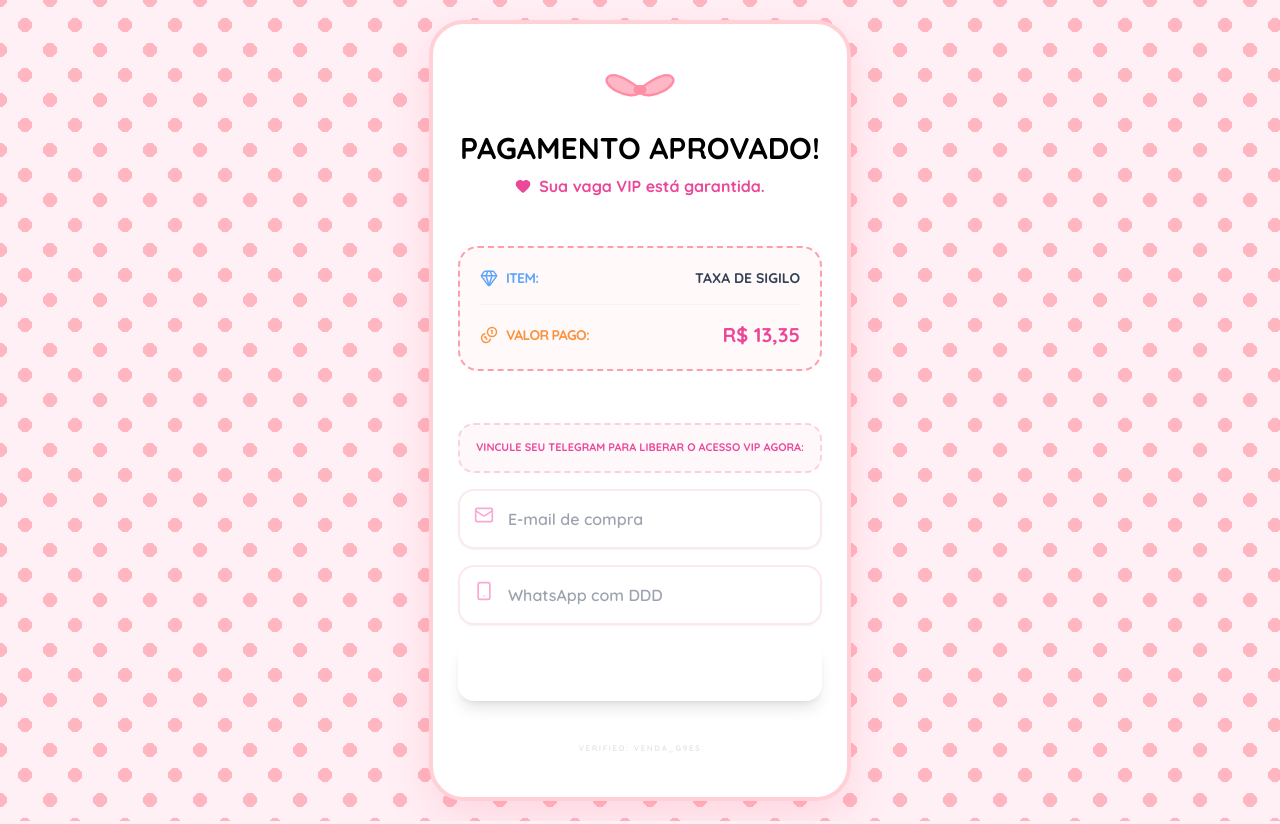
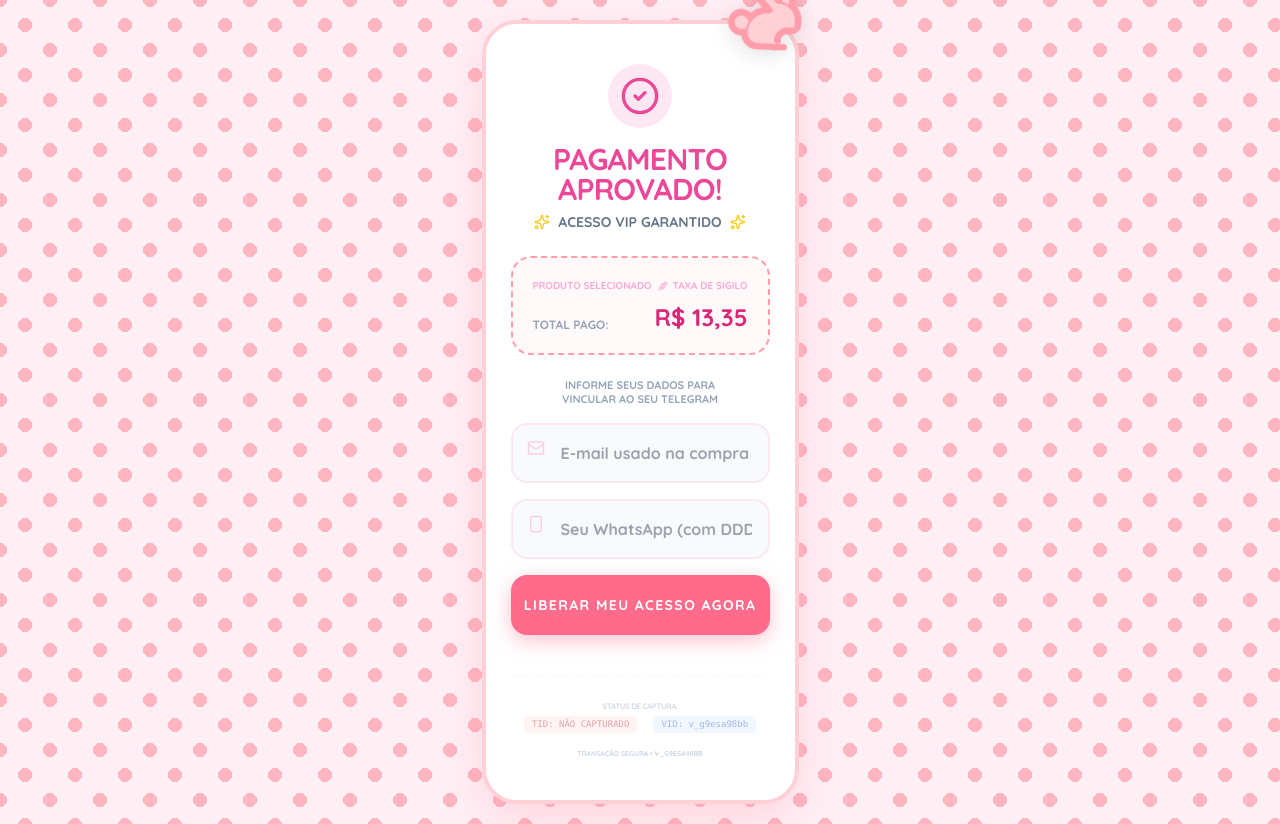
Before and after one commit to comtahot0002-ux/dudinhaacesso, a React (Vite) app: page / in a window 1280 px wide. Built offline with nearby package versions, Linux system fonts and the light colour scheme.

Commit message:
Update App.tsx

```diff
--- a/App.tsx
+++ b/App.tsx
@@ -1,19 +1,19 @@
 
 import React, { useState, useEffect } from 'react';
 import {
-  Gem,
-  Coins,
+  Rabbit,
+  Candy,
+  Heart,
   Mail,
   Smartphone,
-  ChevronRight,
-  Heart,
-  Sparkles
+  CheckCircle2,
+  Sparkles,
+  ShieldCheck
 } from 'lucide-react';
 
-// --- CONFIGURAÇÕES CRÍTICAS ---
+// --- CONFIGURAÇÕES DO PROJETO ---
 const PIXEL_ID = "893688729778022";
 const UPSELL_VALUE = 13.35;
-const CURRENCY = "BRL";
 const BOT_LINK = "https://t.me/desbloqueio_dudabot";
 const PLAN_NAME = "TAXA DE SIGILO";
 
@@ -28,177 +28,187 @@ const App: React.FC = () => {
   const [email, setEmail] = useState('');
   const [phone, setPhone] = useState('');
   const [isSubmitted, setIsSubmitted] = useState(false);
-  const [telegramId, setTelegramId] = useState<string | null>(null);
-  const [eventId, setEventId] = useState<string>('');
+  const [loading, setLoading] = useState(false);
+  const [capturedTid, setCapturedTid] = useState('');
+  const [capturedVid, setCapturedVid] = useState('');
 
   useEffect(() => {
-    // 1. Capturar Parâmetros de URL com fallback robusto
-    const params = new URLSearchParams(window.location.search);
+    // 1. CAPTURA AGRESSIVA DE PARÂMETROS
+    const search = window.location.search;
+    const params = new URLSearchParams(search);
 
-    // Captura o ID do Telegram
-    const tid = params.get('telegram_id') || params.get('id_telegram') || "sem_id";
-    setTelegramId(tid !== "sem_id" ? tid : null);
+    // Lista de aliases comuns que as plataformas usam
+    const tid = params.get('telegram_id') ||
+                params.get('id_telegram') ||
+                params.get('tid') ||
+                params.get('payload_id') ||
+                params.get('user_id') ||
+                "NÃO CAPTURADO";
 
-    // 2. Capturar ID de Evento (Deduplicação)
-    // Agora prioriza pegar de ?id_venda=... para evitar erro de página não encontrada (404)
-    const extractedEventId = params.get('id_venda') ||
+    const vid = params.get('id_venda') ||
                 params.get('event_id') ||
-                             params.get('token') ||
-                             `venda_${Math.random().toString(36).substr(2, 9)}`;
+                params.get('reference') ||
+                params.get('transaction_id') ||
+                params.get('checkout_id') ||
+                `v_${Math.random().toString(36).substr(2, 9)}`;
 
-    setEventId(extractedEventId);
+    setCapturedTid(tid);
+    setCapturedVid(vid);
 
-    // 3. Inserir Script do Facebook Pixel (se não existir)
+    // Injetar script do Pixel mas NÃO inicializar ainda
     if (!window.fbq) {
-      (function(f: any, b: any, e: any, v: any, n?: any, t?: any, s?: any) {
-        if (f.fbq) return; n = f.fbq = function() {
-          n.callMethod ? n.callMethod.apply(n, arguments) : n.queue.push(arguments);
-        };
-        if (!f._fbq) f._fbq = n; n.push = n; n.loaded = !0; n.version = '2.0';
-        n.queue = []; t = b.createElement(e); t.async = !0;
-        t.src = v; s = b.getElementsByTagName(e)[0];
-        s.parentNode.insertBefore(t, s);
-      })(window, document, 'script', 'https://connect.facebook.net/en_US/fbevents.js');
+      (function(f:any,b:any,e:any,v:any,n?:any,t?:any,s?:any){if(f.fbq)return;n=f.fbq=function(){n.callMethod?n.callMethod.apply(n,arguments):n.queue.push(arguments)};if(!f._fbq)f._fbq=n;n.push=n;n.loaded=!0;n.version='2.0';n.queue=[];t=b.createElement(e);t.async=!0;t.src=v;s=b.getElementsByTagName(e)[0];s.parentNode.insertBefore(t,s)})(window,document,'script','https://connect.facebook.net/en_US/fbevents.js');
     }
 
-    // 4. Inicializar e Disparar Compra Imediata
-    const initData: any = {};
-    if (tid !== "sem_id") initData.external_id = tid;
+    console.log("[DEBUG] Parâmetros capturados:", { tid, vid });
+  }, []);
 
-    window.fbq('init', PIXEL_ID, initData);
-    window.fbq('track', 'PageView', {}, { eventID: `pv_${extractedEventId}` });
+  const handleSubmit = (e: React.FormEvent) => {
+    e.preventDefault();
+    setLoading(true);
 
-    // PURCHASE COM DEDUPLICAÇÃO
+    // Normalizar dados
+    const cleanEmail = email.trim().toLowerCase();
+    const cleanPhone = phone.replace(/\D/g, '');
+
+    // 2. INICIALIZAÇÃO E DISPARO (Delayed Strategy)
+    // Inicializamos o Pixel APENAS agora, já com os dados do lead
+    window.fbq('init', PIXEL_ID, {
+      em: cleanEmail,
+      ph: cleanPhone,
+      external_id: `tg:${capturedTid}`
+    });
+
+    window.fbq('track', 'PageView');
+
+    // Disparo do Purchase com Deduplicação (eventID)
     window.fbq('track', 'Purchase', {
       value: UPSELL_VALUE,
-      currency: CURRENCY,
+      currency: 'BRL',
       content_name: PLAN_NAME,
-      external_id: tid !== "sem_id" ? tid : undefined
+      content_type: 'product',
+      external_id: `tg:${capturedTid}`
     }, {
-      eventID: extractedEventId
+      eventID: capturedVid
     });
 
-    console.log("Pixel Disparado com EventID:", extractedEventId);
-  }, []);
-
-  const handleLeadEnrichment = (e: React.FormEvent) => {
-    e.preventDefault();
-    if (!email || !phone) return;
-
-    // Enriquecimento de dados (Advanced Matching)
-    window.fbq('init', PIXEL_ID, {
-      em: email.trim().toLowerCase(),
-      ph: phone.replace(/\D/g, ''),
-      external_id: telegramId
-    });
-
-    window.fbq('track', 'Lead', {
-      email: email.trim().toLowerCase(),
-      phone: phone.replace(/\D/g, ''),
-      content_name: 'Lead Confirmado Upsell',
-      external_id: telegramId
-    }, {
-      eventID: `lead_${eventId}`
-    });
-
+    // Simular processamento e liberar
+    setTimeout(() => {
+      setLoading(false);
       setIsSubmitted(true);
+    }, 1200);
   };
 
   return (
-    <div className="main-card flex flex-col items-center">
-      {/* Laço Decorativo */}
-      <div className="ribbon animate-bounce-soft">
-        <svg width="80" height="50" viewBox="0 0 100 60" fill="none" xmlns="http://www.w3.org/2000/svg">
-          <path d="M50 30C50 30 20 5 10 15C0 25 35 45 50 35C65 45 100 25 90 15C80 5 50 30 50 30Z" fill="#ffb7c5" stroke="#ff8da6" strokeWidth="3"/>
-          <rect x="42" y="25" width="16" height="12" rx="6" fill="#ff8da6"/>
-        </svg>
+    <div className="main-card animate-pop">
+      <div className="bunny-icon">
+        <Rabbit size={80} color="#FF9EAA" fill="#FFD0D6" />
       </div>
 
-      <h1 className="title-text text-2xl md:text-3xl font-black text-center mb-2 mt-4 uppercase">
-        Pagamento Aprovado!
+      <div className="flex justify-center mb-4">
+        <div className="bg-pink-100 p-3 rounded-full">
+            <CheckCircle2 size={40} className="text-pink-500" />
+        </div>
+      </div>
+
+      <h1 className="text-3xl font-black text-pink-500 uppercase tracking-tight leading-none mb-2">
+        Pagamento <br/> Aprovado!
       </h1>
 
-      <div className="text-center px-4 mb-6">
-        <p className="text-pink-500 font-bold flex items-center justify-center gap-2 mb-1">
-          <Heart size={16} fill="currentColor" /> Sua vaga VIP está garantida.
+      <p className="text-slate-500 font-bold text-sm mb-6 flex items-center justify-center gap-2">
+        <Sparkles size={16} className="text-yellow-400" />
+        ACESSO VIP GARANTIDO
+        <Sparkles size={16} className="text-yellow-400" />
+      </p>
+
+      <div className="dotted-receipt space-y-2">
+        <div className="flex justify-between text-[10px] font-bold text-pink-300 uppercase">
+          <span>Produto Selecionado</span>
+          <div className="flex items-center gap-1"><Candy size={10}/> {PLAN_NAME}</div>
+        </div>
+        <div className="flex justify-between items-end">
+          <span className="text-xs font-bold text-slate-400 uppercase">Total Pago:</span>
+          <span className="text-2xl font-black text-pink-600">R$ {UPSELL_VALUE.toFixed(2).replace('.', ',')}</span>
+        </div>
+      </div>
+
+      {!isSubmitted ? (
+        <form onSubmit={handleSubmit} className="space-y-4 mt-6">
+          <div className="text-center mb-4">
+            <p className="text-[11px] font-bold text-slate-400 uppercase leading-tight">
+              Informe seus dados para <br/> vincular ao seu Telegram
             </p>
           </div>
 
-      {/* Recibo */}
-      <div className="dotted-receipt w-full space-y-4">
-        <div className="flex justify-between items-center text-sm">
-          <div className="flex items-center gap-2 text-blue-400 font-bold uppercase tracking-tighter">
-            <Gem size={18} /> Item:
-          </div>
-          <div className="font-bold text-slate-700">{PLAN_NAME}</div>
-        </div>
-        <div className="w-full h-px bg-slate-100"></div>
-        <div className="flex justify-between items-center">
-          <div className="flex items-center gap-2 text-orange-400 font-bold text-sm uppercase tracking-tighter">
-            <Coins size={18} /> Valor Pago:
-          </div>
-          <div className="text-xl font-black text-pink-500">
-            R$ {UPSELL_VALUE.toFixed(2).replace('.', ',')}
-          </div>
-        </div>
-      </div>
-
-      <div className="w-full mt-8">
-        {!isSubmitted ? (
-          <form onSubmit={handleLeadEnrichment} className="space-y-4">
-            <div className="bg-pink-50/50 p-4 rounded-2xl border-2 border-dashed border-pink-200 mb-2">
-               <p className="text-[11px] text-center text-pink-500 font-bold uppercase leading-tight">
-                Vincule seu Telegram para liberar o acesso VIP agora:
-              </p>
-            </div>
           <div className="relative">
-              <Mail className="absolute left-4 top-4 text-pink-300 w-5 h-5" />
+            <Mail className="absolute left-4 top-4 text-pink-200" size={18} />
             <input
               type="email"
-                placeholder="E-mail de compra"
+              placeholder="E-mail usado na compra"
               required
-                className="w-full bg-white border-2 border-pink-100 rounded-2xl py-4 pl-12 pr-4 focus:border-pink-300 transition-all outline-none text-slate-700 font-semibold shadow-sm"
+              className="w-full bg-slate-50 border-2 border-pink-100 rounded-2xl py-4 pl-12 pr-4 outline-none focus:border-pink-300 transition-all font-bold text-slate-600"
               value={email}
               onChange={(e) => setEmail(e.target.value)}
             />
           </div>
+
           <div className="relative">
-              <Smartphone className="absolute left-4 top-4 text-pink-300 w-5 h-5" />
+            <Smartphone className="absolute left-4 top-4 text-pink-200" size={18} />
             <input
               type="tel"
-                placeholder="WhatsApp com DDD"
+              placeholder="Seu WhatsApp (com DDD)"
               required
-                className="w-full bg-white border-2 border-pink-100 rounded-2xl py-4 pl-12 pr-4 focus:border-pink-300 transition-all outline-none text-slate-700 font-semibold shadow-sm"
+              className="w-full bg-slate-50 border-2 border-pink-100 rounded-2xl py-4 pl-12 pr-4 outline-none focus:border-pink-300 transition-all font-bold text-slate-600"
               value={phone}
               onChange={(e) => setPhone(e.target.value)}
             />
           </div>
+
           <button
+            disabled={loading}
             type="submit"
-              className="btn-gradient w-full text-white font-black py-5 rounded-2xl transform active:scale-95 transition-all text-sm uppercase tracking-widest flex items-center justify-center gap-2 shadow-lg"
+            className="btn-pink w-full text-white font-black py-5 rounded-2xl text-sm uppercase tracking-widest flex items-center justify-center gap-2 disabled:opacity-50"
           >
-              LIBERAR ACESSO <ChevronRight size={20} />
+            {loading ? "PROCESSANDO..." : "LIBERAR MEU ACESSO AGORA"}
           </button>
         </form>
       ) : (
-          <div className="animate-pop text-center">
-            <div className="bg-green-50 border-2 border-green-100 text-green-600 p-4 rounded-2xl mb-6 font-bold text-sm uppercase">
-              ✨ ACESSO LIBERADO COM SUCESSO!
+        <div className="mt-8 space-y-4 animate-in fade-in zoom-in duration-300">
+          <div className="bg-green-50 border-2 border-green-100 p-4 rounded-2xl">
+            <p className="text-green-600 font-bold text-xs uppercase flex items-center justify-center gap-2">
+               <ShieldCheck size={18}/> Tudo pronto! Acesso Liberado.
+            </p>
           </div>
+
           <a
             href={BOT_LINK}
-              className="btn-gradient w-full text-white font-black py-6 rounded-2xl transform hover:-translate-y-1 active:scale-95 transition-all flex flex-col items-center justify-center text-center shadow-xl border-b-4 border-pink-700"
+            className="btn-pink w-full text-white font-black py-6 rounded-2xl flex items-center justify-center gap-3 text-lg shadow-2xl border-b-8 border-pink-700 active:border-b-0 active:translate-y-2"
           >
-              <div className="text-xl flex items-center gap-2">
             VOLTAR PARA O BOT 🎀
-              </div>
           </a>
+
+          <p className="text-[10px] text-slate-300 font-bold uppercase">
+            Você será redirecionado para o conteúdo VIP
+          </p>
         </div>
       )}
+
+      {/* FOOTER DEBUG - VISÍVEL PARA VOCÊ CONFERIR SE A APEX ENVIOU OS DADOS */}
+      <div className="mt-10 pt-6 border-t border-dashed border-pink-50">
+        <div className="flex flex-col items-center gap-1 opacity-40">
+           <p className="text-[8px] font-black text-slate-400 uppercase tracking-tighter">Status de Captura:</p>
+           <div className="flex gap-4">
+              <span className={`text-[9px] font-mono px-2 py-0.5 rounded ${capturedTid !== 'NÃO CAPTURADO' ? 'bg-green-100 text-green-700' : 'bg-red-100 text-red-700'}`}>
+                TID: {capturedTid}
+              </span>
+              <span className="text-[9px] font-mono bg-blue-100 text-blue-700 px-2 py-0.5 rounded">
+                VID: {capturedVid}
+              </span>
            </div>
-
-      <div className="mt-8 opacity-10 select-none">
-        <span className="text-[8px] font-bold uppercase tracking-[0.2em]">Verified: {eventId.substring(0, 10)}</span>
+        </div>
+        <p className="text-[7px] text-slate-300 mt-4 uppercase font-bold">
+          Transação Segura • {capturedVid}
+        </p>
       </div>
     </div>
   );
```
Lines whose indentation alone changed are shown as unchanged.
